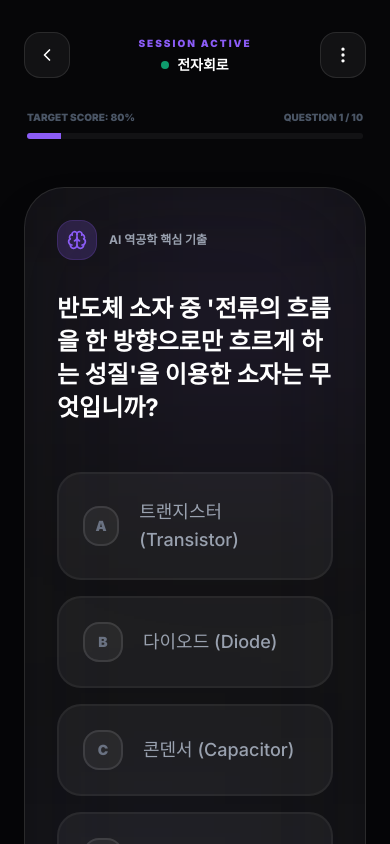
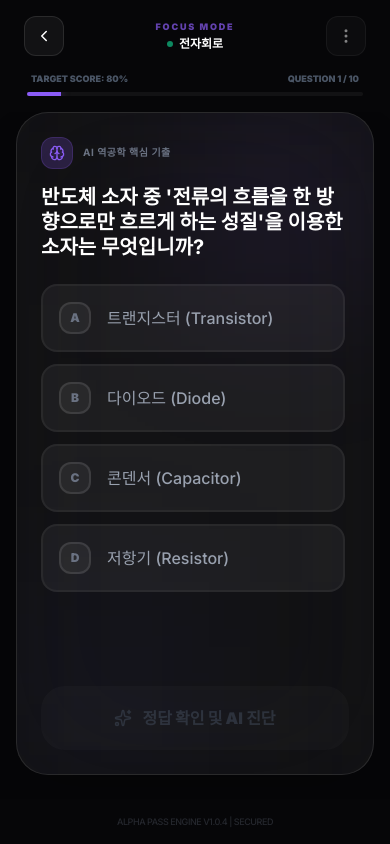
Before and after one commit to kimtyy/alpha-pass-master, a Next.js app: page /study in a window 390 px wide. Shown: the top 844 px of the page. Built offline with nearby package versions, Linux system fonts and the light colour scheme.

Commit message:
UI: Optimize study layout for 'One Page, One Question' mobile view (No-scroll focus)

```diff
--- a/src/app/study/page.tsx
+++ b/src/app/study/page.tsx
@@ -35,143 +35,131 @@ export default function StudyPage() {
   const isCorrect = selected === MOCK_QUESTION.answer;
 
   return (
-    <div className="min-h-screen bg-[#060608] text-white flex flex-col items-center pb-12 overflow-x-hidden">
-      {/* Top Navigation */}
-      <header className="w-full max-w-2xl px-6 py-8 flex justify-between items-center bg-transparent z-50">
-        <Link href="/dashboard" className="p-3 rounded-2xl bg-white/5 border border-white/10 hover:bg-white/10 transition-all group">
-          <ChevronLeft size={20} className="group-hover:-translate-x-1 transition-transform" />
+    <div className="h-[100dvh] bg-[#060608] text-white flex flex-col items-center overflow-hidden">
+      {/* Top Navigation - Slightly more compact */}
+      <header className="w-full max-w-2xl px-6 py-4 flex justify-between items-center bg-transparent z-50 shrink-0">
+        <Link href="/dashboard" className="p-2.5 rounded-xl bg-white/5 border border-white/10 hover:bg-white/10 transition-all group">
+          <ChevronLeft size={18} className="group-hover:-translate-x-1 transition-transform" />
         </Link>
         <div className="flex flex-col items-center">
-          <span className="text-[10px] text-primary font-black uppercase tracking-[0.2em] mb-1">Session Active</span>
-          <div className="flex items-center gap-2">
-            <span className="w-2 h-2 rounded-full bg-accent animate-pulse" />
-            <h2 className="text-sm font-bold truncate max-w-[150px]">{MOCK_QUESTION.subject.split('|')[1]}</h2>
+          <span className="text-[9px] text-primary font-black uppercase tracking-[0.2em] mb-0.5 opacity-70">Focus Mode</span>
+          <div className="flex items-center gap-1.5">
+            <span className="w-1.5 h-1.5 rounded-full bg-accent animate-pulse" />
+            <h2 className="text-xs font-bold truncate max-w-[120px]">{MOCK_QUESTION.subject.split('|')[1]}</h2>
           </div>
         </div>
-        <button className="p-3 rounded-2xl bg-white/5 border border-white/10 hover:bg-white/10 transition-all">
-          <MoreVertical size={20} />
+        <button className="p-2.5 rounded-xl bg-white/5 border border-white/10 hover:bg-white/10 transition-all opacity-50">
+          <MoreVertical size={18} />
         </button>
       </header>
 
-      {/* Progress Indicator */}
-      <div className="w-full max-w-sm px-6 mb-12">
-        <div className="flex justify-between text-[10px] font-black text-gray-600 uppercase mb-2">
+      {/* Progress Indicator - Compact */}
+      <div className="w-full max-w-sm px-6 mb-4 shrink-0">
+        <div className="flex justify-between text-[9px] font-black text-gray-600 uppercase mb-1.5 px-1">
           <span>Target Score: 80%</span>
           <span>Question 1 / 10</span>
         </div>
-        <div className="w-full h-1.5 bg-white/5 rounded-full overflow-hidden">
+        <div className="w-full h-1 bg-white/5 rounded-full overflow-hidden">
           <motion.div
             initial={{ width: 0 }}
             animate={{ width: '10%' }}
-            className="h-full bg-primary"
+            className="h-full bg-primary shadow-[0_0_8px_rgba(139,92,246,0.5)]"
           />
         </div>
       </div>
 
-      {/* Main Focus Card */}
-      <main className="w-full max-w-2xl px-6">
+      {/* Main Focus Area - Flexible height */}
+      <main className="flex-1 w-full max-w-2xl px-4 pb-6 flex flex-col overflow-hidden">
         <motion.div
-          initial={{ opacity: 0, scale: 0.95 }}
+          initial={{ opacity: 0, scale: 0.98 }}
           animate={{ opacity: 1, scale: 1 }}
-          className="relative bg-white/5 border border-white/10 rounded-[40px] p-8 md:p-12 backdrop-blur-3xl shadow-2xl overflow-hidden"
+          className="flex-1 flex flex-col relative bg-white/5 border border-white/10 rounded-[32px] md:rounded-[40px] p-6 md:p-10 backdrop-blur-3xl shadow-2xl overflow-hidden"
         >
           {/* Subtle Glows */}
-          <div className="absolute top-0 right-0 w-64 h-64 bg-primary/10 blur-[100px] -z-10" />
-          <div className="absolute bottom-0 left-0 w-64 h-64 bg-indigo-500/5 blur-[100px] -z-10" />
+          <div className="absolute top-0 right-0 w-48 h-48 bg-primary/10 blur-[80px] -z-10" />
+          <div className="absolute bottom-0 left-0 w-48 h-48 bg-indigo-500/5 blur-[80px] -z-10" />
 
-          <div className="flex items-center gap-3 mb-8">
-            <span className="w-10 h-10 rounded-2xl bg-primary/20 flex items-center justify-center text-primary border border-primary/20">
-              <Brain size={20} />
+          {/* Question Section - Scrollable if text is huge, but usually fits */}
+          <div className="mb-6 shrink-0">
+            <div className="flex items-center gap-2.5 mb-4">
+              <span className="w-8 h-8 rounded-xl bg-primary/20 flex items-center justify-center text-primary border border-primary/20">
+                <Brain size={16} />
               </span>
-            <span className="text-xs font-bold text-gray-400">AI 역공학 핵심 기출</span>
+              <span className="text-[10px] font-bold text-gray-500 uppercase tracking-wider">AI 역공학 핵심 기출</span>
+            </div>
+            <h1 className="text-xl md:text-2xl font-bold leading-tight line-clamp-4">
+              {MOCK_QUESTION.question}
+            </h1>
           </div>
 
-          <h1 className="text-2xl md:text-3xl font-bold leading-snug mb-12">
-            {MOCK_QUESTION.question}
-          </h1>
-
-          <div className="space-y-4">
+          {/* Options Section - Scrollable within card */}
+          <div className="flex-1 overflow-y-auto pr-1 space-y-3 custom-scrollbar">
             {MOCK_QUESTION.options.map((option, idx) => (
               <motion.button
                 key={idx}
                 whileTap={{ scale: 0.98 }}
                 onClick={() => handleSelect(idx)}
-                className={`w-full text-left p-6 rounded-3xl border-2 transition-all duration-300 relative group overflow-hidden ${
+                className={`w-full text-left p-4 md:p-5 rounded-2xl md:rounded-3xl border-2 transition-all duration-300 relative group overflow-hidden ${
                   selected === idx
-                    ? 'bg-primary/20 border-primary shadow-[0_0_30px_rgba(139,92,246,0.3)]'
+                    ? 'bg-primary/20 border-primary shadow-[0_0_20px_rgba(139,92,246,0.2)]'
                     : 'bg-white/5 border-white/5 hover:border-white/20'
                 } ${showResult && idx === MOCK_QUESTION.answer ? 'border-accent/50 bg-accent/10' : ''}
                   ${showResult && selected === idx && idx !== MOCK_QUESTION.answer ? 'border-red-500/50 bg-red-500/10' : ''}`}
               >
-                <div className="flex items-center gap-5 relative z-10">
-                  <span className={`w-10 h-10 rounded-2xl flex items-center justify-center text-sm font-black border-2 transition-colors ${
+                <div className="flex items-center gap-4 relative z-10">
+                  <span className={`w-8 h-8 shrink-0 rounded-xl flex items-center justify-center text-xs font-black border-2 transition-colors ${
                     selected === idx ? 'bg-primary border-primary text-white' : 'bg-white/5 border-white/10 text-gray-500'
                   }`}>
                     {String.fromCharCode(65 + idx)}
                   </span>
-                  <span className={`text-lg transition-colors font-medium ${selected === idx ? 'text-white' : 'text-gray-400 group-hover:text-gray-200'}`}>
+                  <span className={`text-base transition-colors font-medium leading-tight ${selected === idx ? 'text-white' : 'text-gray-400'}`}>
                     {option}
                   </span>
                 </div>
-                {selected === idx && !showResult && (
-                  <motion.div
-                    layoutId="active-bg"
-                    className="absolute inset-0 bg-gradient-to-r from-primary/10 to-transparent -z-10"
-                  />
-                )}
               </motion.button>
             ))}
-          </div>
 
-          {/* Result Area */}
+            {/* AI Result Area - Revealed inside scrollable area */}
             <AnimatePresence>
               {showResult && (
                 <motion.div
-                initial={{ opacity: 0, y: 20, height: 0 }}
-                animate={{ opacity: 1, y: 0, height: 'auto' }}
-                className="mt-12 p-8 rounded-[32px] bg-white/5 border border-white/10 relative overflow-hidden"
+                  initial={{ opacity: 0, y: 10 }}
+                  animate={{ opacity: 1, y: 0 }}
+                  className="mt-6 p-6 rounded-3xl bg-white/5 border border-white/10"
                 >
-                <div className={`flex items-center gap-3 mb-4 ${isCorrect ? 'text-accent' : 'text-red-400'}`}>
-                  {isCorrect ? <CheckCircle2 size={24} /> : <AlertCircle size={24} />}
-                  <span className="text-xl font-black uppercase italic tracking-tighter">
-                    {isCorrect ? 'Perfect Point!' : 'Diagnostic Alert'}
+                  <div className={`flex items-center gap-2 mb-3 ${isCorrect ? 'text-accent' : 'text-red-400'}`}>
+                    {isCorrect ? <CheckCircle2 size={18} /> : <AlertCircle size={18} />}
+                    <span className="text-sm font-black uppercase italic tracking-tighter">
+                      {isCorrect ? 'Perfect!' : 'AI Diagnosis'}
                     </span>
                   </div>
-
-                <p className="text-gray-300 leading-relaxed font-medium">
+                  <p className="text-xs text-gray-300 leading-relaxed font-medium mb-4">
                     {isCorrect ? MOCK_QUESTION.diagnostic.correct : MOCK_QUESTION.diagnostic.incorrect}
                   </p>
-
-                <div className="mt-8 pt-8 border-t border-white/10 flex flex-col gap-6">
-                  <div>
-                    <div className="text-[10px] font-black text-primary uppercase tracking-[0.2em] mb-4">Master Insight</div>
-                    <div className="p-4 rounded-2xl bg-white/5 border border-white/10 text-sm text-gray-400 leading-relaxed">
+                  <div className="pt-4 border-t border-white/10">
+                    <div className="text-[10px] font-black text-primary uppercase tracking-widest mb-2">Concept Insights</div>
+                    <div className="text-[11px] text-gray-400 leading-relaxed italic">
                       {MOCK_QUESTION.explanation}
-                    </div>
-                  </div>
-
-                  <div className="flex flex-wrap gap-2">
-                    <span className="px-4 py-2 rounded-full glass text-[10px] font-bold text-primary border-primary/30">#반도체_기초</span>
-                    <span className="px-4 py-2 rounded-full glass text-[10px] font-bold text-primary border-primary/30">#PN접합</span>
-                    <span className="px-4 py-2 rounded-full glass text-[10px] font-bold text-primary border-primary/30">#정류원리</span>
                     </div>
                   </div>
                 </motion.div>
               )}
             </AnimatePresence>
+          </div>
 
-          {/* Action Button */}
+          {/* Action Button - Sticky at bottom of card */}
+          <div className="mt-6 shrink-0">
             {!showResult ? (
               <button
                 onClick={() => setShowResult(true)}
                 disabled={selected === null}
-              className={`mt-12 w-full py-6 rounded-[32px] font-black text-lg transition-all flex items-center justify-center gap-3 ${
+                className={`w-full py-5 rounded-[24px] font-black text-base transition-all flex items-center justify-center gap-2.5 ${
                   selected !== null
-                  ? 'bg-gradient-to-r from-primary to-indigo-600 text-white shadow-[0_20px_40px_rgba(139,92,246,0.4)] active:scale-95'
-                  : 'bg-white/5 text-gray-600 cursor-not-allowed grayscale'
+                    ? 'bg-gradient-to-r from-primary to-indigo-600 text-white shadow-xl active:scale-95'
+                    : 'bg-white/5 text-gray-600 cursor-not-allowed opacity-50'
                 }`}
               >
-              <Sparkles size={20} />
+                <Sparkles size={18} />
                 정답 확인 및 AI 진단
               </button>
             ) : (
@@ -180,29 +168,20 @@ export default function StudyPage() {
                   setShowResult(false);
                   setSelected(null);
                 }}
-              className="mt-12 w-full py-6 rounded-[32px] bg-white text-black font-black text-lg hover:bg-gray-200 transition-all flex items-center justify-center gap-3 active:scale-95"
+                className="w-full py-5 rounded-[24px] bg-white text-black font-black text-base hover:bg-gray-200 transition-all flex items-center justify-center gap-2 active:scale-95 shadow-xl"
               >
                 다음 문제로 도전
-              <ArrowRight size={20} />
+                <ArrowRight size={18} />
               </button>
             )}
+          </div>
         </motion.div>
       </main>
 
-      {/* Footer Meta */}
-      <footer className="mt-16 flex flex-col items-center gap-8 opacity-40 hover:opacity-100 transition-opacity">
-        <div className="flex gap-10">
-          <button className="flex items-center gap-2 text-xs font-bold uppercase tracking-widest">
-            <Share2 size={14} />
-            Share Progress
-          </button>
-          <button className="flex items-center gap-2 text-xs font-bold uppercase tracking-widest">
-            <Brain size={14} />
-            Root Cause Analysis
-          </button>
-        </div>
-        <div className="text-[10px] font-medium text-gray-500">
-          ALPHA PASS ENGINE v1.0.4 | SECURED BY AI AGENTS
+      {/* Navigation Dock (Optional) */}
+      <footer className="w-full max-w-2xl px-6 py-4 flex justify-center items-center opacity-30 shrink-0">
+        <div className="text-[9px] font-medium text-gray-500 uppercase tracking-tighter">
+          ALPHA PASS ENGINE v1.0.4 | SECURED
         </div>
       </footer>
     </div>
```
Lines whose indentation alone changed are shown as unchanged.
